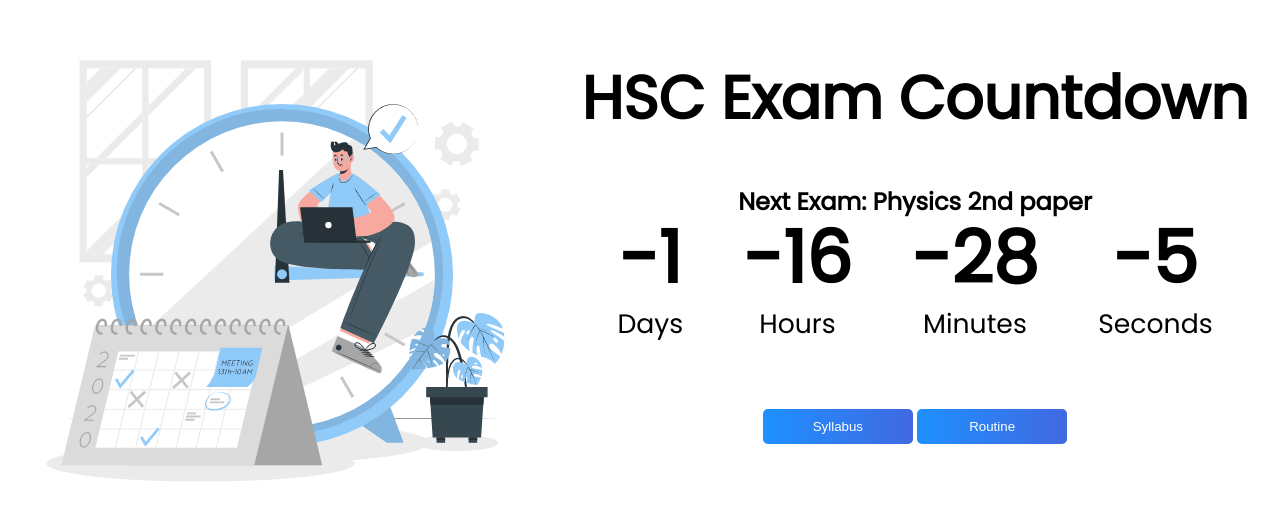
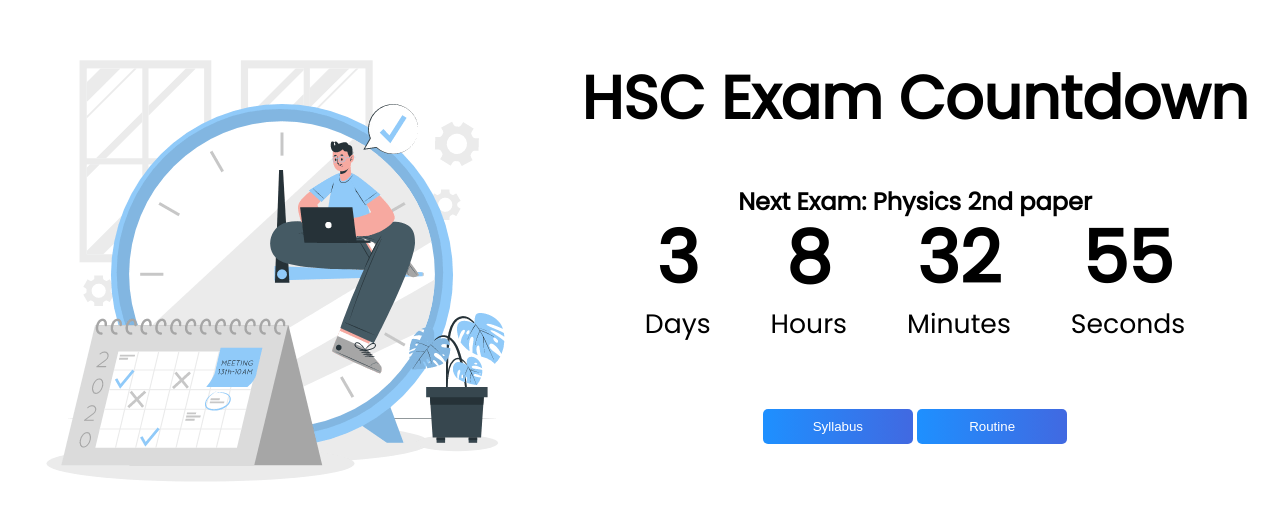
Before and after one commit to Ataur-AHad/HSC-Countdown, a plain HTML site: page index.html in a window 1280 px wide. Shown: the part 111-630 px from the top of the page. Drawn offline with Linux system fonts and the light colour scheme.

Commit message:
Update index.html

```diff
--- a/index.html
+++ b/index.html
@@ -65,7 +65,7 @@
 
         function countdown(){
             var now = new Date().getTime();
-            var eventDate = new Date("Dec 02, 2021 00:00:00").getTime();
+            var eventDate = new Date("Dec 06, 2021 00:00:00").getTime();
 
 
 
```
